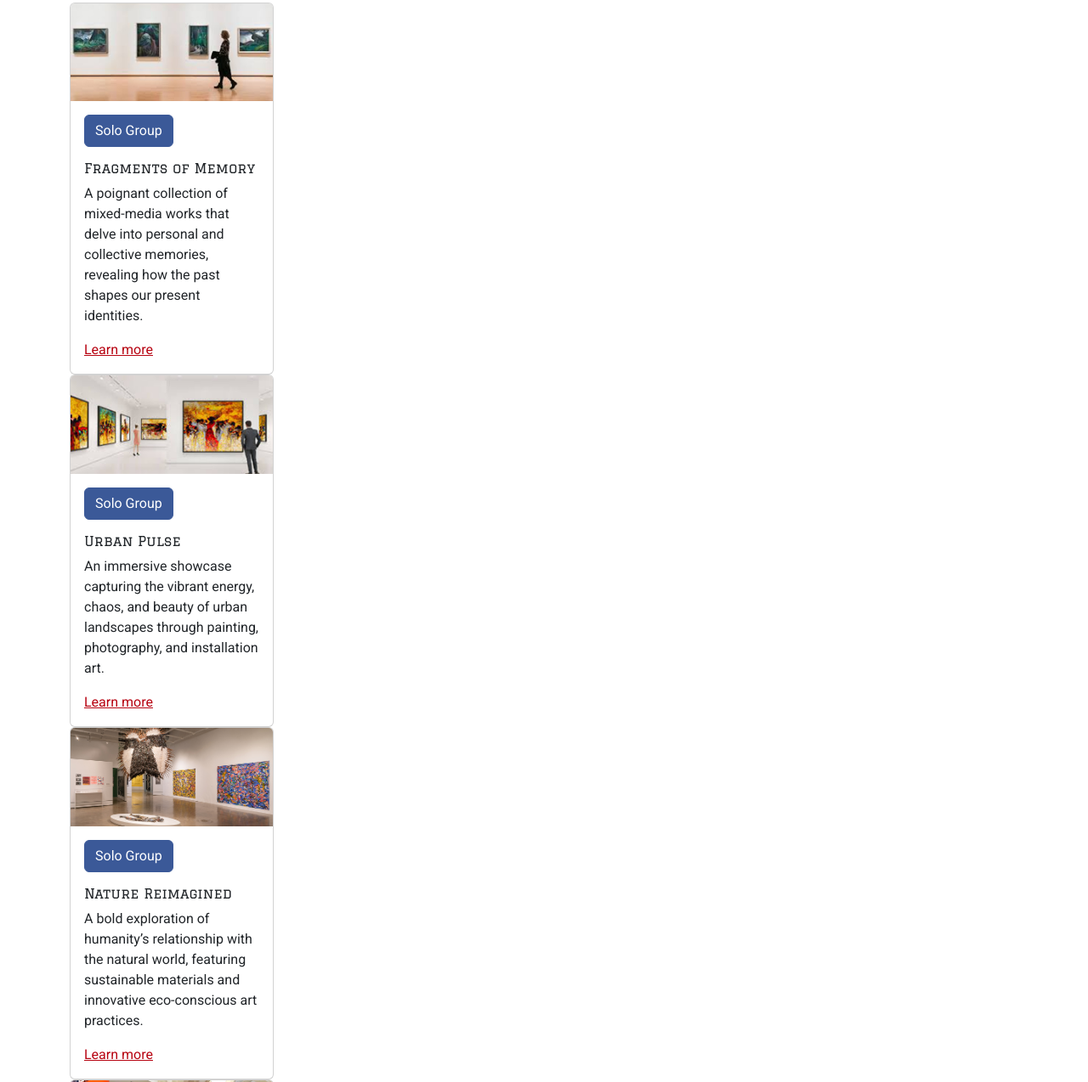
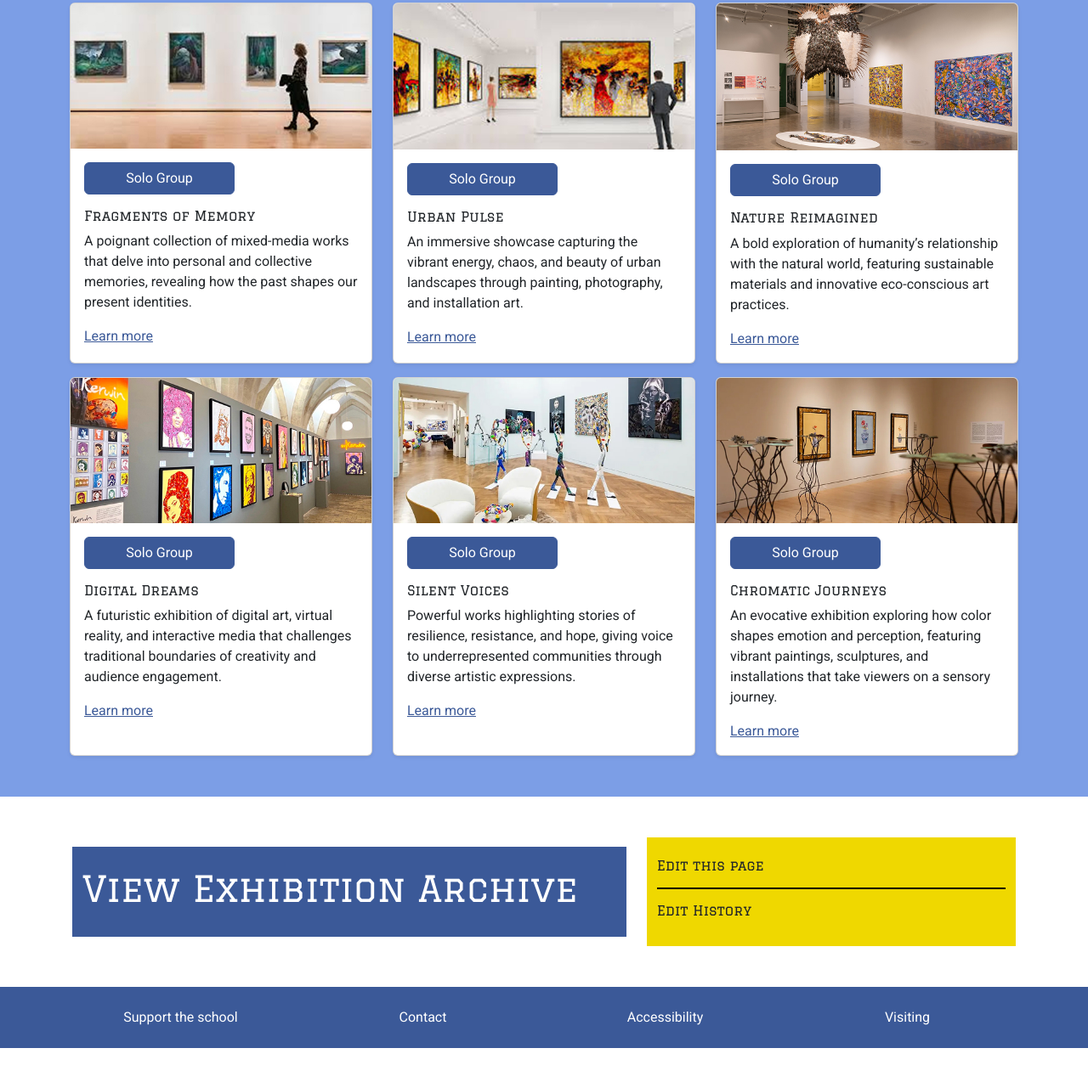
Before and after one commit to Cadmill192005/dsn1713-final, a website: page exhibitions.html in a window 1280 px wide. Shown: the part 765-2039 px from the top of the page at 85% size. After the commit the page ends 1999 px from the top, so only its background shows below. Drawn offline with nearby package versions, Linux system fonts and the light colour scheme.

Commit message:
Update dsn1713-final

```diff
--- a/exhibitions.html
+++ b/exhibitions.html
@@ -77,74 +77,106 @@
         </div>
       </section>
 
-       <section id="Cards">
-        <div class="container py-5">
+      <section class="py-5" style="background-color: #7C9EE6;">
+        <div class="container">
           <h2 style="color:#3B5998 ;" class="pb-4">Ongoing Exhibitions</h2>
-          <div>
-            <div class="row gap-3">
-              <div class="col-4">
-                <div class="card" style="width: 15rem;">
-                  <img src="images/exhibition-page-image-1.jpg" class="card-img-top" alt="...">
-                    <div class="card-body">
-                      <a href="#" class="btn btn-secondary">Solo Group</a>
-                    <h5 class="card-title pt-3">Fragments of Memory</h5>
-                    <p class="card-text">A poignant collection of mixed-media works that delve into personal and collective memories, revealing how the past shapes our present identities.</p>
-                    <a href="#">Learn more</a>
-                    </div>
-                  </div>
-              <div class="col-4">
-               <div class="card" style="width: 15rem;">
-                  <img src="images/exhibition-page-image-2.jpg" class="card-img-top" alt="...">
-                    <div class="card-body">
-                      <a href="#" class="btn btn-secondary">Solo Group</a>
-                    <h5 class="card-title pt-3">Urban Pulse</h5>
-                    <p class="card-text">An immersive showcase capturing the vibrant energy, chaos, and beauty of urban landscapes through painting, photography, and installation art.</p>
-                    <a href="#">Learn more</a>
-                    </div>
-                  </div>
-              <div class="col-4">
-                <div class="card" style="width: 15rem;">
-                  <img src="images/exhibition-page-image-3.jpg" class="card-img-top" alt="...">
-                    <div class="card-body">
-                      <a href="#" class="btn btn-secondary">Solo Group</a>
-                    <h5 class="card-title pt-3">Nature Reimagined</h5>
-                    <p class="card-text">A bold exploration of humanity’s relationship with the natural world, featuring sustainable materials and innovative eco-conscious art practices.</p>
-                     <a href="#">Learn more</a>
-                    </div>
-                  </div>
-              <div class="row gap-3">
-              <div class="col-4">
-                <div class="card" style="width: 15rem;">
-                  <img src="images/exhibition-page-image-4.jpg" class="card-img-top" alt="...">
-                    <div class="card-body">
-                      <a href="#" class="btn btn-secondary">Solo Group</a>
-                    <h5 class="card-title pt-3">Digital Dreams</h5>
-                    <p class="card-text">A futuristic exhibition of digital art, virtual reality, and interactive media that challenges traditional boundaries of creativity and audience engagement.</p>
-                    <a href="#">Learn more</a>
-                    </div>
-                  </div>
-              <div class="col-4">
-               <div class="card" style="width: 15rem;">
-                  <img src="images/exhibition-page-image-5.jpg" class="card-img-top" alt="...">
-                    <div class="card-body">
-                      <a href="#" class="btn btn-secondary">Solo Group</a>
-                    <h5 class="card-title pt-3">Silent Voices</h5>
-                    <p class="card-text">Powerful works highlighting stories of resilience, resistance, and hope, giving voice to underrepresented communities through diverse artistic expressions.</p>
-                    <a href="#">Learn more</a>
-                    </div>
-                  </div>
-              <div class="col-4">
-                <div class="card" style="width: 15rem;">
-                  <img src="images/exhibition-page-image-6.jpg" class="card-img-top" alt="...">
-                    <div class="card-body">
-                      <a href="#" class="btn btn-secondary">Solo Group</a>
-                    <h5 class="card-title pt-3">Chromatic Journeys</h5>
-                    <p class="card-text">An evocative exhibition exploring how color shapes emotion and perception, featuring vibrant paintings, sculptures, and installations that take viewers on a sensory journey.</p>
-                     <a href="#">Learn more</a>
-                    </div>
-                  </div>
+          <div class="row justify-content-center g-4">
+
+            <div class="col-12 col-md-4 d-flex">
+              <div class="card w-100 shadow-sm">
+                <img src="images/exhibition-page-image-1.jpg" class="card-img-top" alt="...">
+                <a href="#" class="btn btn-secondary w-50 mt-3 mx-3">Solo Group</a>
+                <div class="card-body">
+                  <h5 class="card-title">Fragments of Memory</h5>
+                  <p class="card-text">A poignant collection of mixed-media works that delve into personal and collective memories, revealing how the past shapes our present identities.</p>
+                  <a href="#" style="color: #3B5998;">Learn more</a>
+                </div>
               </div>
+            </div>
+
+            <div class="col-12 col-md-4 d-flex">
+              <div class="card w-100 shadow-sm">
+                <img src="images/exhibition-page-image-2.jpg" class="card-img-top" alt="...">
+                <a href="#" class="btn btn-secondary w-50 mt-3 mx-3">Solo Group</a>
+                <div class="card-body">
+                  <h5 class="card-title">Urban Pulse</h5>
+                  <p class="card-text">An immersive showcase capturing the vibrant energy, chaos, and beauty of urban landscapes through painting, photography, and installation art.</p>
+                  <a href="#" style="color: #3B5998;">Learn more</a>
+                </div>
+              </div>
+            </div>
+
+            <div class="col-12 col-md-4 d-flex">
+              <div class="card w-100 shadow-sm">
+                <img src="images/exhibition-page-image-3.jpg" class="card-img-top" alt="...">
+                <a href="#" class="btn btn-secondary w-50 mt-3 mx-3">Solo Group</a>
+                <div class="card-body">
+                  <h5 class="card-title">Nature Reimagined</h5>
+                  <p class="card-text">A bold exploration of humanity’s relationship with the natural world, featuring sustainable materials and innovative eco-conscious art practices.</p>
+                  <a href="#" style="color: #3B5998;">Learn more</a>
+                </div>
+              </div>
+            </div>
+
           </div>
+
+          <div class="row justify-content-center g-4 pt-3">
+
+            <div class="col-12 col-md-4 d-flex">
+              <div class="card w-100 shadow-sm">
+                <img src="images/exhibition-page-image-4.jpg" class="card-img-top" alt="...">
+                <a href="#" class="btn btn-secondary w-50 mt-3 mx-3">Solo Group</a>
+                <div class="card-body">
+                  <h5 class="card-title">Digital Dreams</h5>
+                  <p class="card-text">A futuristic exhibition of digital art, virtual reality, and interactive media that challenges traditional boundaries of creativity and audience engagement.</p>
+                  <a href="#" style="color: #3B5998;">Learn more</a>
+                </div>
+              </div>
+            </div>
+
+            <div class="col-12 col-md-4 d-flex">
+              <div class="card w-100 shadow-sm">
+                <img src="images/exhibition-page-image-5.jpg" class="card-img-top" alt="...">
+                <a href="#" class="btn btn-secondary w-50 mt-3 mx-3">Solo Group</a>
+                <div class="card-body">
+                  <h5 class="card-title">Silent Voices</h5>
+                  <p class="card-text">Powerful works highlighting stories of resilience, resistance, and hope, giving voice to underrepresented communities through diverse artistic expressions.</p>
+                  <a href="#" style="color: #3B5998;">Learn more</a>
+                </div>
+              </div>
+            </div>
+
+            <div class="col-12 col-md-4 d-flex">
+              <div class="card w-100 shadow-sm">
+                <img src="images/exhibition-page-image-6.jpg" class="card-img-top" alt="...">
+                <a href="#" class="btn btn-secondary w-50 mt-3 mx-3">Solo Group</a>
+                <div class="card-body">
+                  <h5 class="card-title">Chromatic Journeys</h5>
+                  <p class="card-text">An evocative exhibition exploring how color shapes emotion and perception, featuring vibrant paintings, sculptures, and installations that take viewers on a sensory journey.</p>
+                  <a href="#" style="color: #3B5998;">Learn more</a>
+                </div>
+              </div>
+            </div>
+
+          </div>
+
+        </div>
+      </section>
+
+
+      <div class="row align-items-center justify-content-center py-5">
+    <div class="col-md-8 py-4 w-50 me-4" style="background-color: #3B5998;">
+      <h3 style="color: white;">View Exhibition Archive </h3>
+    </div>
+    <div class="col-md-4 py-4" style="background-color: #EFD800;">
+       <div>
+        <h5>Edit this page</h5>
+        <hr class="border border-black border-1 opacity-100">
+        <h5>Edit History</h5>
+      </div>
+    </div>
+
+
 
 
     </main>
```
Also changed, not shown: index.html (+2 -2 lines), scss/custom.scss (+7 -8 lines).
